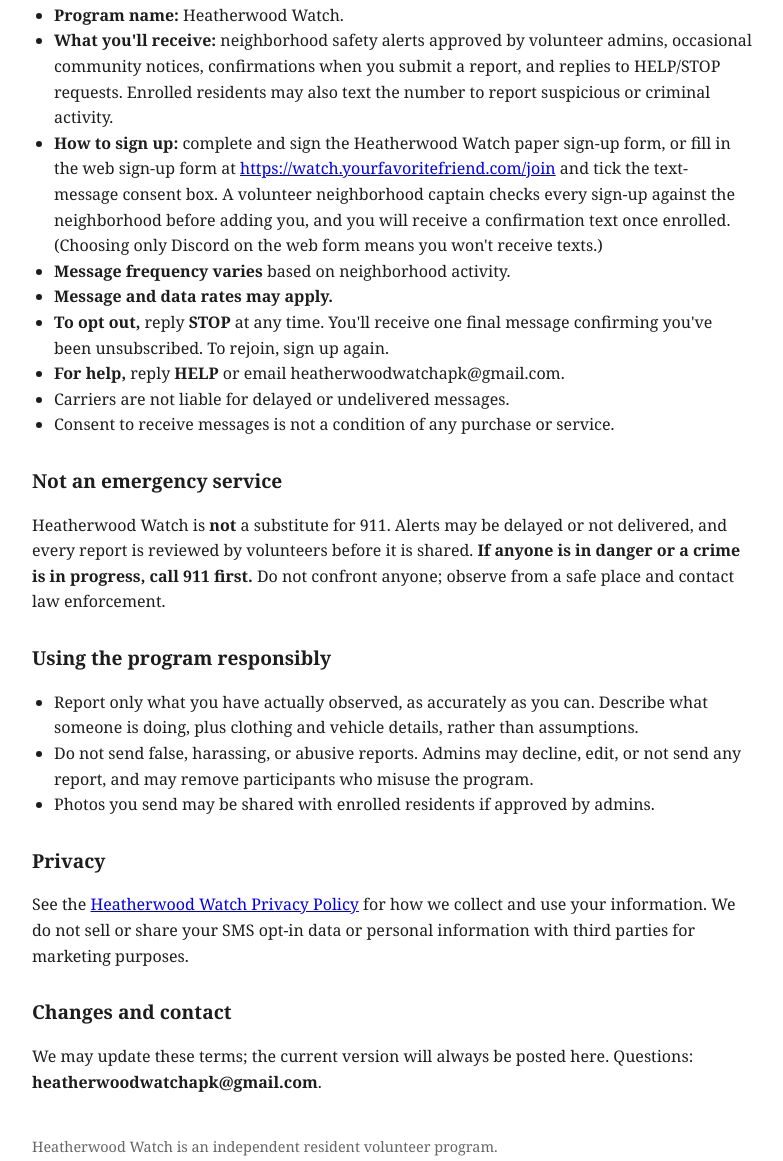
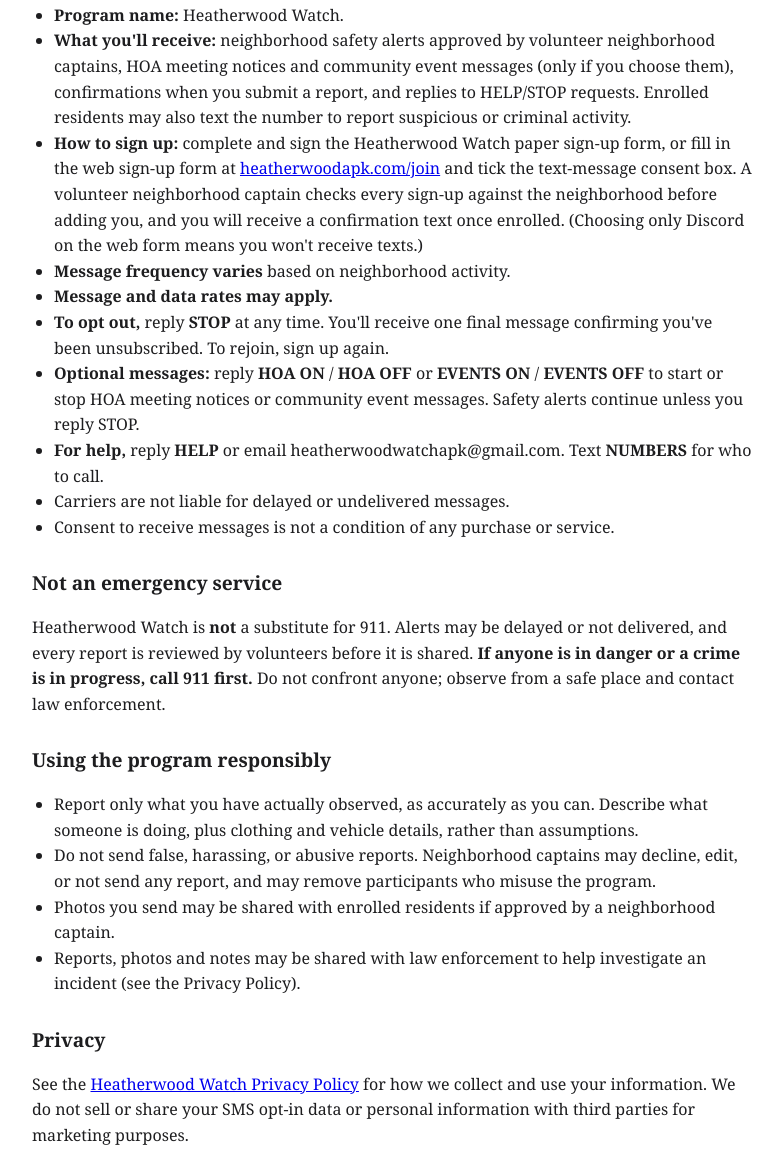
Before and after one commit to heatherwoodwatch/heatherwoodwatch.github.io, a plain HTML site: page terms.html in a window 1280 px wide. Shown: the part 311-1472 px from the top of the page, without its empty margins (248-1031 px from the left). Drawn offline with Linux system fonts and the light colour scheme.

Commit message:
Terms: captains wording, HOA/event opt-in, short sign-up link, NUMBERS, law enforcement note

```diff
--- a/terms.html
+++ b/terms.html
@@ -15,19 +15,20 @@
 </head>
 <body>
 <h1>Terms &amp; Conditions</h1>
-<p class="sub">Heatherwood Watch – neighborhood safety text alerts · Heatherwood neighborhood, Apopka, FL<br>Last updated: November 16, 2026</p>
+<p class="sub">Heatherwood Watch – neighborhood safety text alerts · Heatherwood neighborhood, Apopka, FL<br>Last updated: November 17, 2026</p>
 
 <p>Heatherwood Watch is a free, volunteer-run text message program for residents of the Heatherwood neighborhood in Apopka, Florida. By signing up, you agree to these terms.</p>
 
 <h2>SMS Terms</h2>
 <ul>
   <li><strong>Program name:</strong> Heatherwood Watch.</li>
-  <li><strong>What you'll receive:</strong> neighborhood safety alerts approved by volunteer admins, occasional community notices, confirmations when you submit a report, and replies to HELP/STOP requests. Enrolled residents may also text the number to report suspicious or criminal activity.</li>
-  <li><strong>How to sign up:</strong> complete and sign the Heatherwood Watch paper sign-up form, or fill in the web sign-up form at <a href="https://watch.yourfavoritefriend.com/join">https://watch.yourfavoritefriend.com/join</a> and tick the text-message consent box. A volunteer neighborhood captain checks every sign-up against the neighborhood before adding you, and you will receive a confirmation text once enrolled. (Choosing only Discord on the web form means you won't receive texts.)</li>
+  <li><strong>What you'll receive:</strong> neighborhood safety alerts approved by volunteer neighborhood captains, HOA meeting notices and community event messages (only if you choose them), confirmations when you submit a report, and replies to HELP/STOP requests. Enrolled residents may also text the number to report suspicious or criminal activity.</li>
+  <li><strong>How to sign up:</strong> complete and sign the Heatherwood Watch paper sign-up form, or fill in the web sign-up form at <a href="https://heatherwoodapk.com/join">heatherwoodapk.com/join</a> and tick the text-message consent box. A volunteer neighborhood captain checks every sign-up against the neighborhood before adding you, and you will receive a confirmation text once enrolled. (Choosing only Discord on the web form means you won't receive texts.)</li>
   <li><strong>Message frequency varies</strong> based on neighborhood activity.</li>
   <li><strong>Message and data rates may apply.</strong></li>
   <li><strong>To opt out,</strong> reply <strong>STOP</strong> at any time. You'll receive one final message confirming you've been unsubscribed. To rejoin, sign up again.</li>
-  <li><strong>For help,</strong> reply <strong>HELP</strong> or email heatherwoodwatchapk@gmail.com.</li>
+  <li><strong>Optional messages:</strong> reply <strong>HOA ON</strong> / <strong>HOA OFF</strong> or <strong>EVENTS ON</strong> / <strong>EVENTS OFF</strong> to start or stop HOA meeting notices or community event messages. Safety alerts continue unless you reply STOP.</li>
+  <li><strong>For help,</strong> reply <strong>HELP</strong> or email heatherwoodwatchapk@gmail.com. Text <strong>NUMBERS</strong> for who to call.</li>
   <li>Carriers are not liable for delayed or undelivered messages.</li>
   <li>Consent to receive messages is not a condition of any purchase or service.</li>
 </ul>
@@ -38,8 +39,9 @@
 <h2>Using the program responsibly</h2>
 <ul>
   <li>Report only what you have actually observed, as accurately as you can. Describe what someone is doing, plus clothing and vehicle details, rather than assumptions.</li>
-  <li>Do not send false, harassing, or abusive reports. Admins may decline, edit, or not send any report, and may remove participants who misuse the program.</li>
-  <li>Photos you send may be shared with enrolled residents if approved by admins.</li>
+  <li>Do not send false, harassing, or abusive reports. Neighborhood captains may decline, edit, or not send any report, and may remove participants who misuse the program.</li>
+  <li>Photos you send may be shared with enrolled residents if approved by a neighborhood captain.</li>
+  <li>Reports, photos and notes may be shared with law enforcement to help investigate an incident (see the Privacy Policy).</li>
 </ul>
 
 <h2>Privacy</h2>
```
